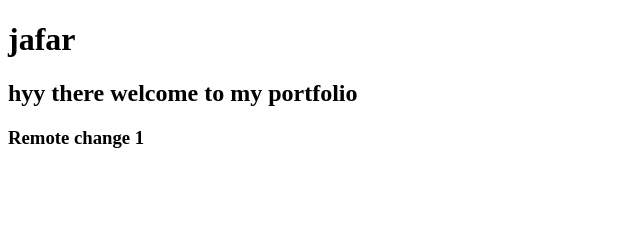
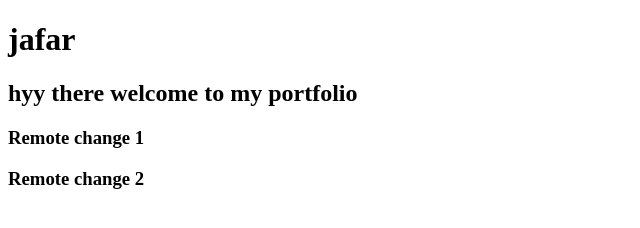
Before and after one commit to Jafarhussain140/kuchproject, a plain HTML site: page index.html in a window 1280 px wide. Shown: the whole page, without its empty margins (0-640 px from the left). Drawn offline with Linux system fonts and the light colour scheme.

Commit message:
Remote change 2
change in github

```diff
--- a/index.html
+++ b/index.html
@@ -9,5 +9,6 @@
     <h1>jafar</h1>
     <h2>hyy there welcome to my portfolio</h2>
     <h3>Remote change 1</h3>
+     <h3>Remote change 2</h3>
 </body>
 </html>
```
